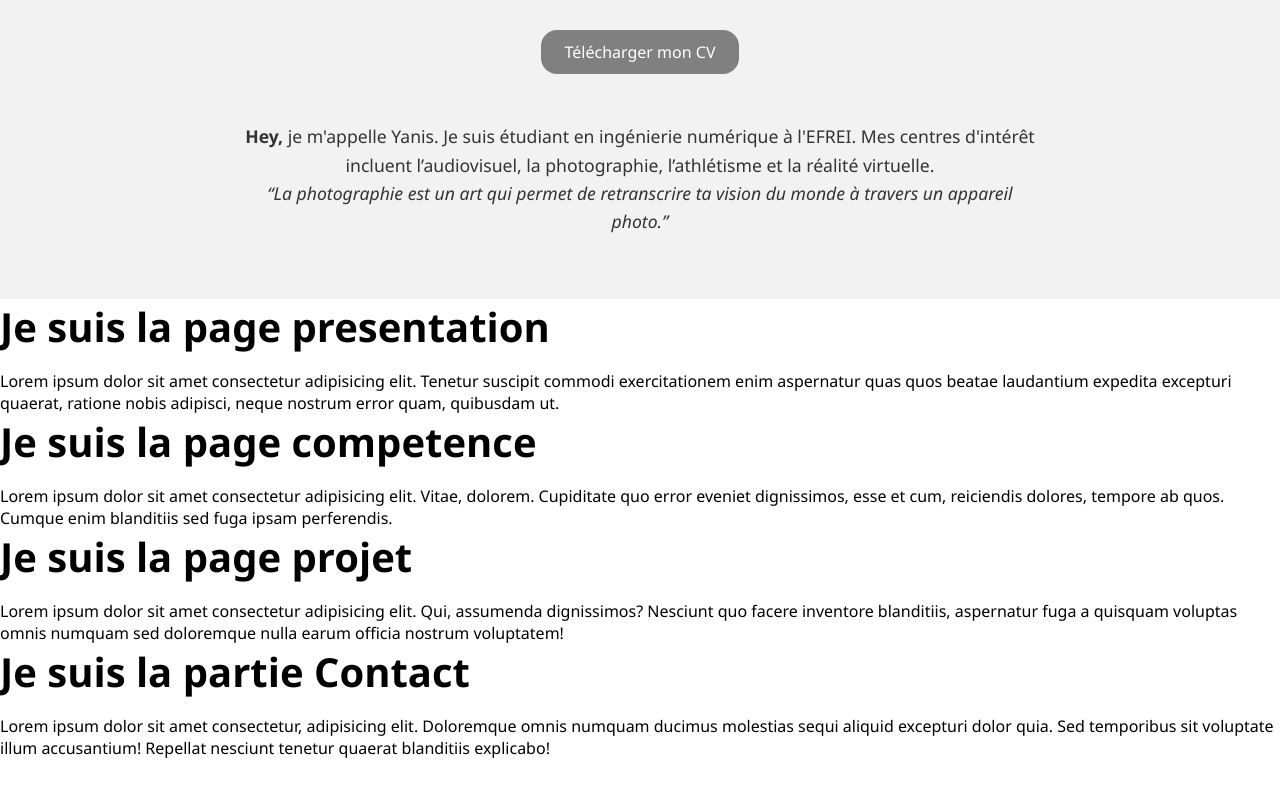
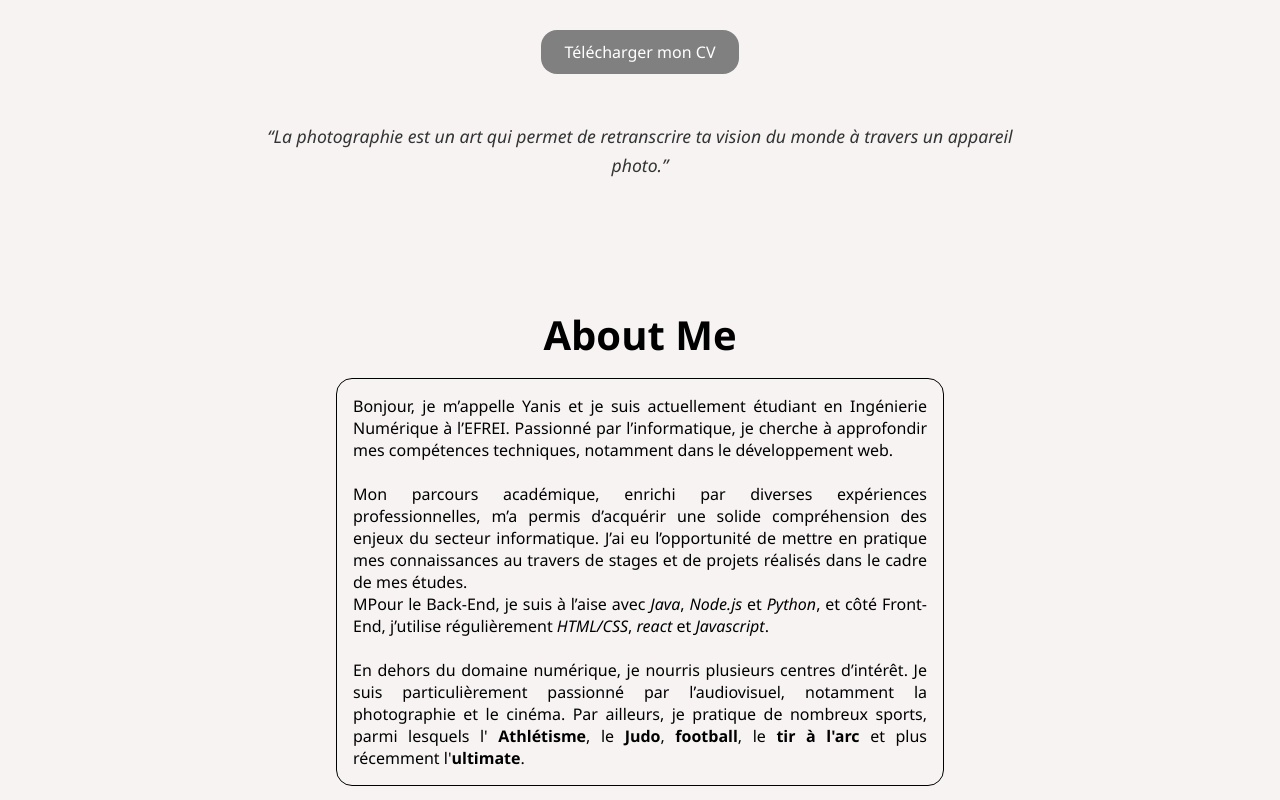
Before and after one commit to yanis-meziane/portefolio, a React (Create React App) app: page / in a window 1280 px wide. Shown: the part 480-1280 px from the top of the page. Before the commit the page ends 1239 px from the top, so only its background shows below. Built offline with nearby package versions, Linux system fonts and the light colour scheme.

Commit message:
Avancée sur la partie about

```diff
--- a/src/components/CSS/accueil.css
+++ b/src/components/CSS/main.css
@@ -10,9 +10,11 @@ html {
   box-sizing: border-box;
 }
 
+
 /* SECTION PRINCIPALE */
-#section_main {
-  background-color: #f2f2f2;
+.section_main {
+  background-color: #f7f3f3;
+  width: 100%;
   padding: 4rem 2rem;
   text-align: center;
 }
@@ -57,3 +59,27 @@ h1 {
   line-height: 1.6;
   color: #333;
 }
+
+
+
+
+/* PARTIE ABOUT */
+
+
+#text_presentation{
+  border: 1px solid black;
+  width: 50%;
+  margin: 0 auto; /* Centre horizontalement */
+  padding: 1rem;
+  text-align: center;
+  border-radius: 2vh;
+  text-align: justify;
+
+}
+
+
+#about{
+  display: flex;
+  justify-content: center;
+  width: 100%;
+}
--- a/src/components/about.jsx
+++ b/src/components/about.jsx
@@ -1,13 +1,33 @@
+import "../components/CSS/main.css";
+
 export const About = () => {
     return(
 
         <section id="about">
+            <article className="section_main">
+                    <h1>
+                        About Me
+                    </h1>
+                <div id="text_presentation">
+                    <p>
+                         Bonjour, je m’appelle Yanis et je suis actuellement étudiant en Ingénierie Numérique à l’EFREI. Passionné par l’informatique, je cherche à approfondir mes compétences techniques, notamment dans le développement web.
 
-            <h1>Je suis la page presentation</h1>
+                    <br />
+                    <br />
 
-            <p>
-                Lorem ipsum dolor sit amet consectetur adipisicing elit. Tenetur suscipit commodi exercitationem enim aspernatur quas quos beatae laudantium expedita excepturi quaerat, ratione nobis adipisci, neque nostrum error quam, quibusdam ut.
-            </p>
+                        Mon parcours académique, enrichi par diverses expériences professionnelles, m’a permis d’acquérir une solide compréhension des enjeux du secteur informatique. J’ai eu l’opportunité de mettre en pratique mes connaissances au travers de stages et de projets réalisés dans le cadre de mes études.
+
+                    <br />
+
+                        MPour le Back-End, je suis à l’aise avec <em>Java</em>, <em>Node.js</em> et <em>Python</em>, et côté Front-End, j’utilise régulièrement <em>HTML/CSS</em>, <em>react</em> et <em>Javascript</em>.
+
+                    <br />
+                    <br />
+
+                        En dehors du domaine numérique, je nourris plusieurs centres d’intérêt. Je suis particulièrement passionné par l’audiovisuel, notamment la photographie et le cinéma. Par ailleurs, je pratique de nombreux sports, parmi lesquels l' <b>Athlétisme</b>, le <b>Judo</b>, <b>football</b>, le <b>tir à l'arc</b> et plus récemment l'<b>ultimate</b>.
+                    </p>
+                </div>
+            </article>
 
         </section>
     );
--- a/src/components/accueil.jsx
+++ b/src/components/accueil.jsx
@@ -1,9 +1,9 @@
-import "../components/CSS/accueil.css";
+import "../components/CSS/main.css";
 
 export default  function  Accueil() {
   return (
   <main id="accueil">
-    <section id="section_main">
+    <section className="section_main">
       <article>
         <img id="yanis" src="/Images/yanis.jpg" alt="Yanis Meziane" />
       </article>
@@ -20,10 +20,6 @@ export default  function  Accueil() {
 
       <article id="littlePresentation">
         <p>
-          <b>Hey,</b> je m'appelle Yanis. Je suis étudiant en ingénierie numérique à l'EFREI.
-          Mes centres d'intérêt incluent l’audiovisuel, la photographie, l’athlétisme et la réalité virtuelle.
-        </p>
-        <p>
           <em>
             “La photographie est un art qui permet de retranscrire ta vision du monde à travers un appareil photo.”
           </em>
```
